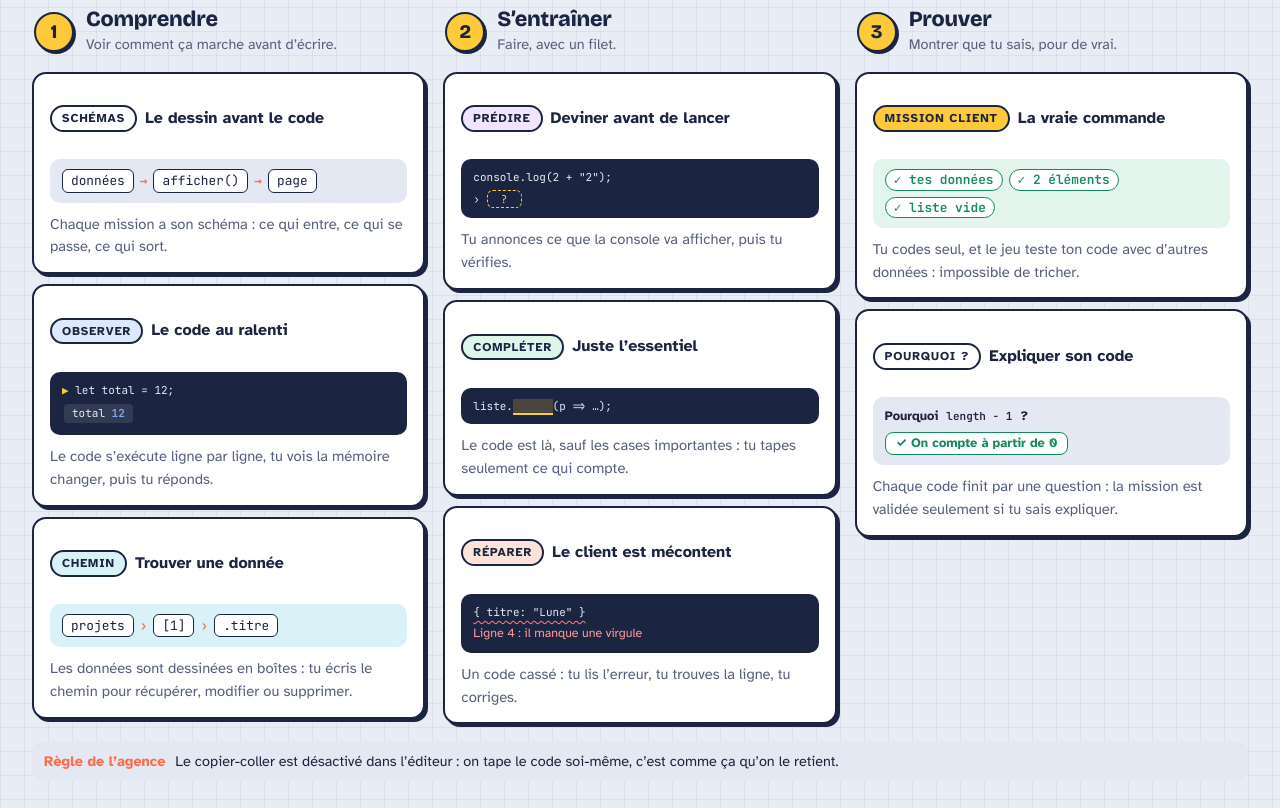
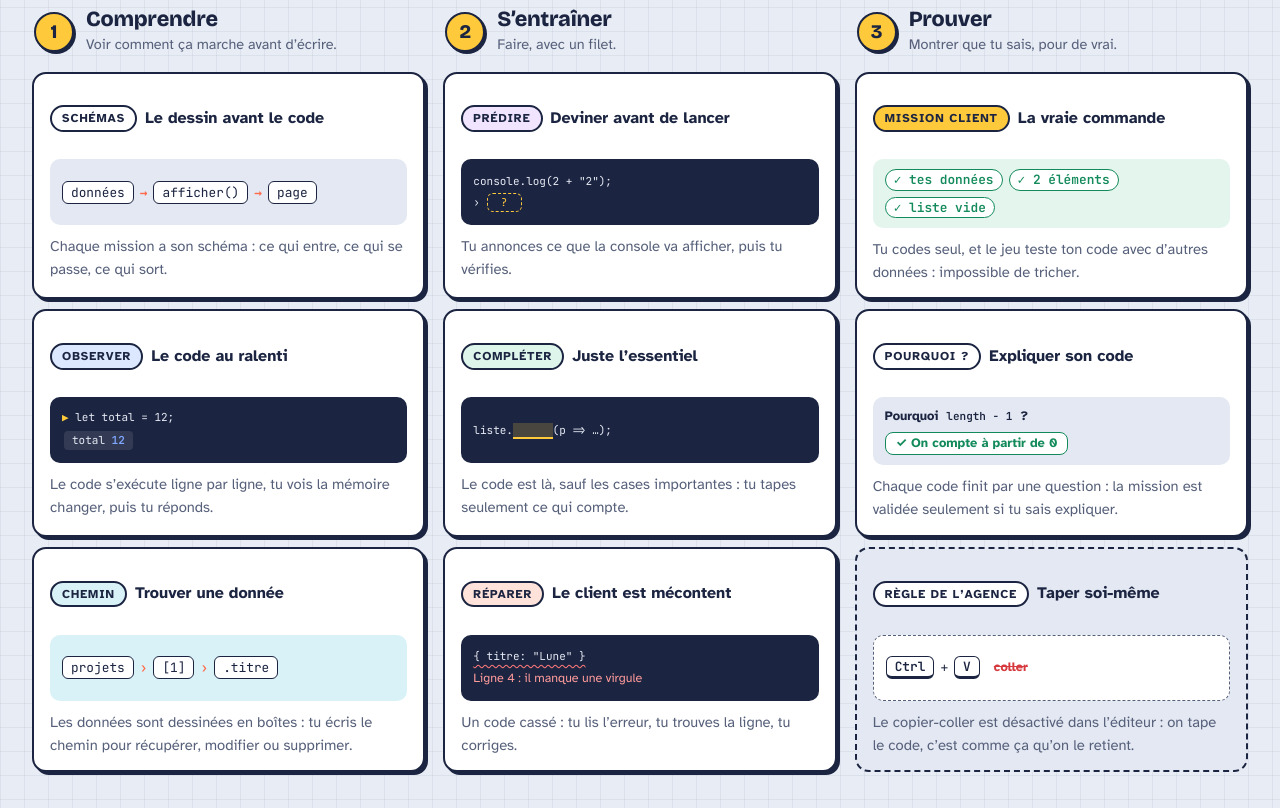
Before and after one commit to Diurndesign/javascript_avance, a plain HTML site: page index.html in a window 1280 px wide. Shown: the part 617-1425 px from the top of the page. Drawn offline with nearby package versions, Linux system fonts and the light colour scheme.

Commit message:
Huit façons d'apprendre : cartes alignées sur une grille, règle du copier-coller intégrée
Co-Authored-By: Claude Opus 5.5 <noreply@anthropic.com>
Claude-Session: https://claude.ai/code/session_01QhyTVNuzoTfCv7HfDbhWxy

```diff
--- a/css/style.css
+++ b/css/style.css
@@ -711,11 +711,12 @@ button.pstep { cursor: pointer; }
 .way-head b { flex: none; display: grid; place-items: center; width: 40px; height: 40px; border: 2px solid var(--ink); border-radius: 50%; background: var(--bip); font: 800 1.2rem/1 var(--display); box-shadow: 2px 2px 0 var(--ink); }
 .way-head h3 { font: 800 1.35rem/1.1 var(--display); letter-spacing: -.01em; }
 .way-head p { margin: 2px 0 0; color: var(--ink-soft); font-size: .9rem; }
-.way { background: var(--card); border: 2px solid var(--ink); border-radius: 14px; padding: 14px 16px; display: grid; gap: 10px; box-shadow: 3px 3px 0 var(--ink); }
+.way { background: var(--card); border: 2px solid var(--ink); border-radius: 14px; padding: 14px 16px; display: grid; grid-template-rows: auto auto 1fr; align-content: start; gap: 10px; box-shadow: 3px 3px 0 var(--ink); }
 .way-top { display: flex; flex-wrap: wrap; align-items: center; gap: 8px; }
 .way-top h4 { font: 700 1rem/1.2 var(--body); }
 .way > p { margin: 0; font-size: .92rem; color: var(--ink-soft); }
-.way-demo { border-radius: 10px; padding: 10px 12px; font: 500 .8rem/1.5 var(--mono); }
+.way-demo { border-radius: 10px; padding: 10px 12px; font: 500 .8rem/1.5 var(--mono); min-height: 66px; align-content: center; }
+.demo-flow, .demo-path, .demo-tests, .demo-keys { align-items: center; }
 .demo-code { background: var(--code-bg); color: var(--code-ink); display: grid; gap: 4px; }
 .demo-code code { background: none; padding: 0; color: inherit; white-space: pre; }
 .demo-code em { font-style: normal; color: var(--bip); }
@@ -735,3 +736,11 @@ button.pstep { cursor: pointer; }
 .demo-quiz p { margin: 0; font-weight: 700; }
 .demo-quiz span { justify-self: start; background: var(--card); border: 1.5px solid var(--ok); color: var(--ok); border-radius: 8px; padding: 1px 10px; font-weight: 700; }
 .demo-quiz span::before { content: "✓ "; }
+.way-rule { background: var(--chip); border-style: dashed; box-shadow: none; }
+.demo-keys { background: var(--card); border: 1.5px dashed var(--ink-soft); display: flex; gap: 6px; font-family: var(--body); }
+.demo-keys kbd { font: 700 .8rem var(--mono); border: 1.5px solid var(--ink); border-bottom-width: 3px; border-radius: 6px; padding: 1px 8px; background: var(--card); }
+.demo-keys s { margin-left: 8px; color: var(--ko); font-weight: 700; }
+@media (min-width: 900px) {
+  .ways { grid-template-columns: repeat(3, minmax(0, 1fr)); grid-template-rows: auto repeat(3, auto); align-items: stretch; }
+  .way-group { grid-row: span 4; grid-template-rows: subgrid; }
+}
--- a/js/moteur.js
+++ b/js/moteur.js
@@ -473,7 +473,7 @@ function showMap() {
   </section>
   ${projectBlockHTML()}
   <div class="section-title"><h2>Huit façons d’apprendre</h2><p>Chaque client mélange ces missions, dans cet ordre : d’abord comprendre, puis s’entraîner, puis prouver.</p></div>
-  <section class="ways" aria-label="Les types de missions">
+  <section class="ways" aria-label="Les types de missions" style="margin-bottom:40px">
     <div class="way-group">
       <div class="way-head"><b>1</b><div><h3>Comprendre</h3><p>Voir comment ça marche avant d’écrire.</p></div></div>
       <article class="way">
@@ -522,9 +522,13 @@ function showMap() {
         <div class="way-demo demo-quiz"><p>Pourquoi <code>length - 1</code> ?</p><span>On compte à partir de 0</span></div>
         <p>Chaque code finit par une question : la mission est validée seulement si tu sais expliquer.</p>
       </article>
+      <article class="way way-rule">
+        <div class="way-top"><span class="type-chip">Règle de l’agence</span><h4>Taper soi-même</h4></div>
+        <div class="way-demo demo-keys"><kbd>Ctrl</kbd> + <kbd>V</kbd><s>coller</s></div>
+        <p>Le copier-coller est désactivé dans l’éditeur : on tape le code, c’est comme ça qu’on le retient.</p>
+      </article>
     </div>
   </section>
-  <p class="rule" style="margin:0 0 36px"><b>Règle de l’agence</b> Le copier-coller est désactivé dans l’éditeur : on tape le code soi-même, c’est comme ça qu’on le retient.</p>
   <div class="section-title"><h2>Les clients et les formations</h2><p>Chaque client = une notion et un vrai type de site. Les formations reprennent ce qui bloque le plus.</p></div>
   <section class="chapters">
     ${CHAPTERS.map(c => `
```
